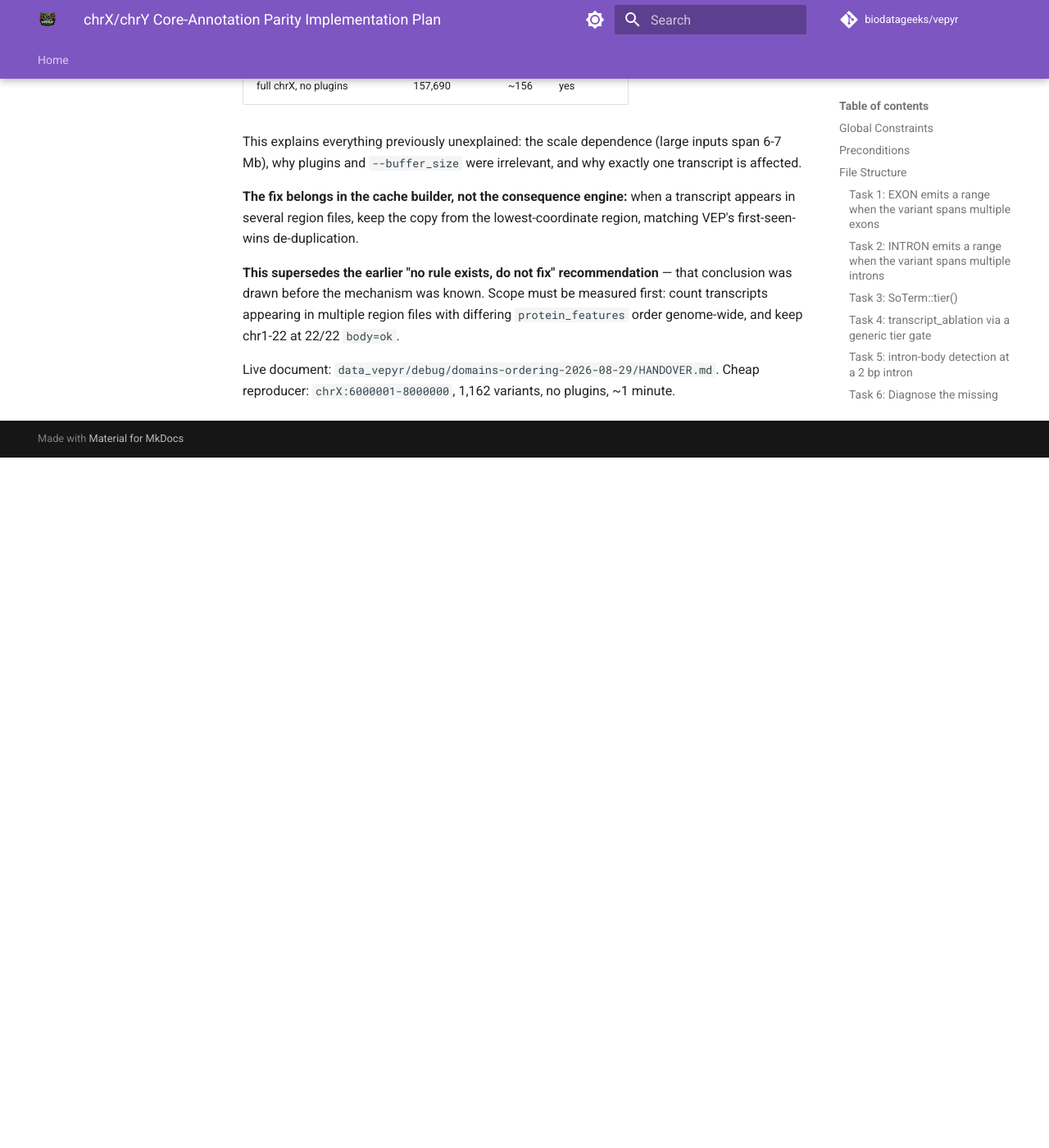
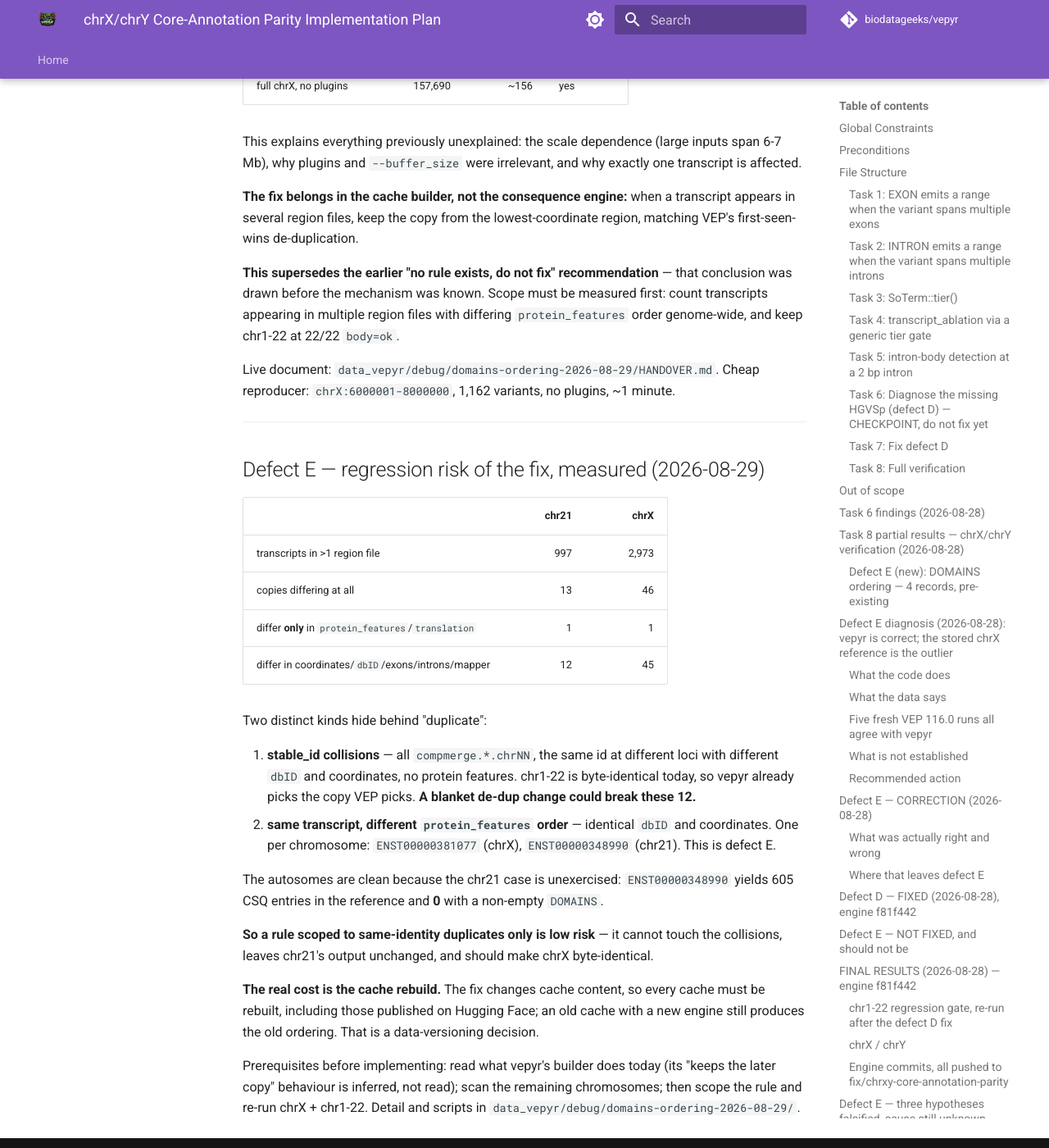
Before and after one commit to biodatageeks/vepyr, an MkDocs documentation site: the page built from docs/superpowers/plans/2026-08-28-chrxy-core-annotation-parity.md, in a window 1280 px wide and 1400 px high, scrolled down 36770 px. Shown: the whole window at 82% size. Built offline with MkDocs 1.6.1 and Material for MkDocs 9.7.7, drawn with Linux system fonts in a browser that asks for light colours; comment, search, counter and statistics services are not loaded; before the commit the page ends 37328 px from its top, so only the background shows below that.

Commit message:
docs: measured regression risk of the defect E fix
Cross-region duplicate transcripts split into two kinds: stable_id
collisions (compmerge.*, different loci and dbIDs, 12 on chr21 / 45 on chrX)
where vepyr already agrees with VEP and a blanket rule change could break
things, and same-identity copies differing only in protein_features order
(1 per chromosome) which is defect E.

The autosomes are clean because chr21's case is unexercised: ENST00000348990
has 605 CSQ entries and 0 with a non-empty DOMAINS.

A rule scoped to same-identity duplicates is therefore low risk, but the fix
changes cache content and so requires rebuilding every cache, including the
published ones.

Co-Authored-By: Claude Opus 5 (1M context) <noreply@anthropic.com>
Claude-Session: https://claude.ai/code/session_01VRCGDbuH3hVyebJErYmLrv

```diff
--- a/docs/superpowers/plans/2026-08-28-chrxy-core-annotation-parity.md
+++ b/docs/superpowers/plans/2026-08-28-chrxy-core-annotation-parity.md
@@ -1596,3 +1596,36 @@ multiple region files with differing `protein_features` order genome-wide, and k
 
 Live document: `data_vepyr/debug/domains-ordering-2026-08-29/HANDOVER.md`.
 Cheap reproducer: `chrX:6000001-8000000`, 1,162 variants, no plugins, ~1 minute.
+
+---
+
+## Defect E — regression risk of the fix, measured (2026-08-29)
+
+| | chr21 | chrX |
+|---|---:|---:|
+| transcripts in >1 region file | 997 | 2,973 |
+| copies differing at all | 13 | 46 |
+| differ **only** in `protein_features`/`translation` | 1 | 1 |
+| differ in coordinates/`dbID`/exons/introns/mapper | 12 | 45 |
+
+Two distinct kinds hide behind "duplicate":
+
+1. **stable_id collisions** — all `compmerge.*.chrNN`, the same id at different loci with different
+   `dbID` and coordinates, no protein features. chr1-22 is byte-identical today, so vepyr already
+   picks the copy VEP picks. **A blanket de-dup change could break these 12.**
+2. **same transcript, different `protein_features` order** — identical `dbID` and coordinates.
+   One per chromosome: `ENST00000381077` (chrX), `ENST00000348990` (chr21). This is defect E.
+
+The autosomes are clean because the chr21 case is unexercised: `ENST00000348990` yields 605 CSQ
+entries in the reference and **0** with a non-empty `DOMAINS`.
+
+**So a rule scoped to same-identity duplicates only is low risk** — it cannot touch the collisions,
+leaves chr21's output unchanged, and should make chrX byte-identical.
+
+**The real cost is the cache rebuild.** The fix changes cache content, so every cache must be
+rebuilt, including those published on Hugging Face; an old cache with a new engine still produces
+the old ordering. That is a data-versioning decision.
+
+Prerequisites before implementing: read what vepyr's builder does today (its "keeps the later copy"
+behaviour is inferred, not read); scan the remaining chromosomes; then scope the rule and re-run
+chrX + chr1-22. Detail and scripts in `data_vepyr/debug/domains-ordering-2026-08-29/`.
```
